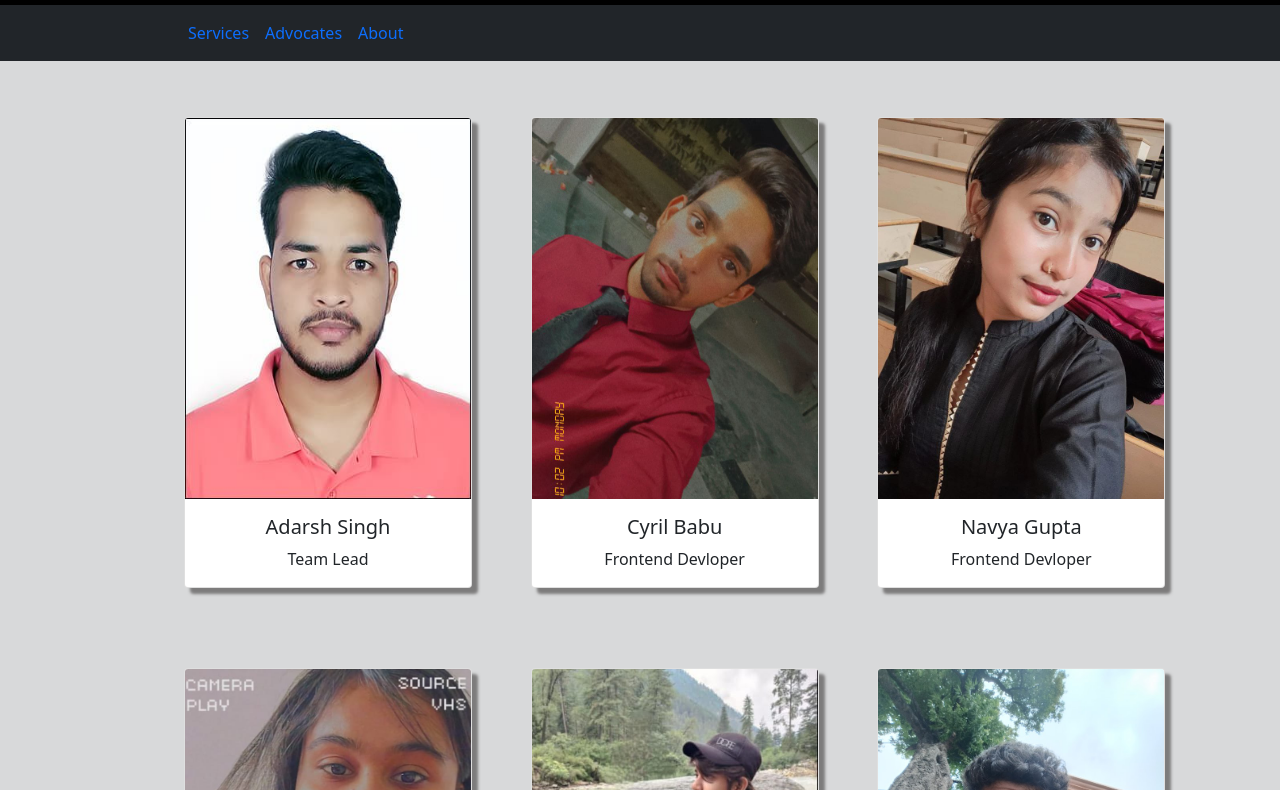
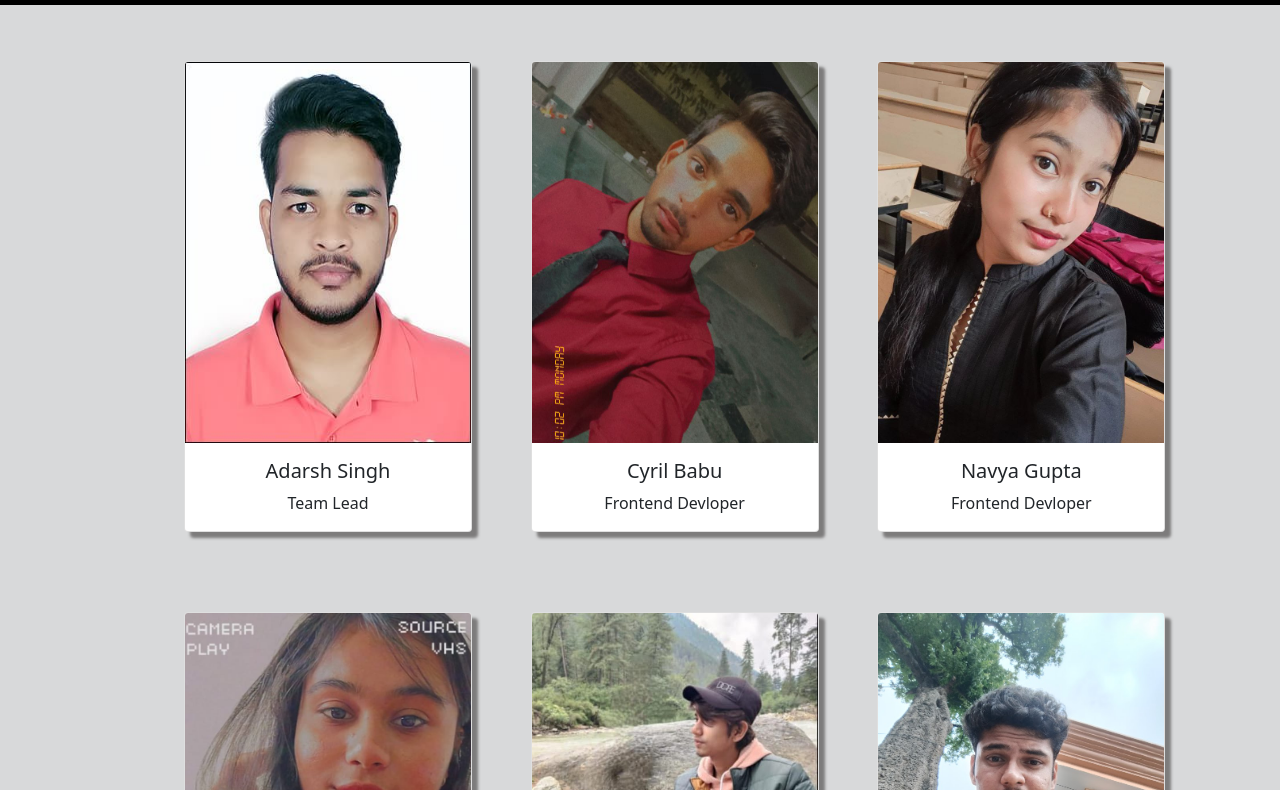
Before and after one commit to cyrilbabu/-Advocacy.io, a plain HTML site: page About/about.html in a window 1280 px wide. Shown: the part 93-883 px from the top of the page. Drawn offline with nearby package versions, Linux system fonts and the light colour scheme; a script that the page names is missing.

Commit message:
Update about.html

```diff
--- a/About/about.html
+++ b/About/about.html
@@ -30,7 +30,7 @@
 <!-- #-----------------------------------------------------NAV_BAR------------------------------------------------------------------------#    -->
 
 
-    <nav class="navbar navbar-expand-lg bg-dark" data-bs-theme="dark">
+<!--     <nav class="navbar navbar-expand-lg bg-dark" data-bs-theme="dark">
         <div class="container-fluid">
           <button class="navbar-toggler" type="button" data-bs-toggle="collapse" data-bs-target="#navbarTogglerDemo01"
             aria-controls="navbarTogglerDemo01" aria-expanded="false" aria-label="Toggle navigation">
@@ -52,7 +52,7 @@
             </form>
           </div>
         </div>
-      </nav>
+      </nav> -->
 
 <!-- #-----------------------------------------------------NAV_BAR------------------------------------------------------------------------#    -->
 
```
